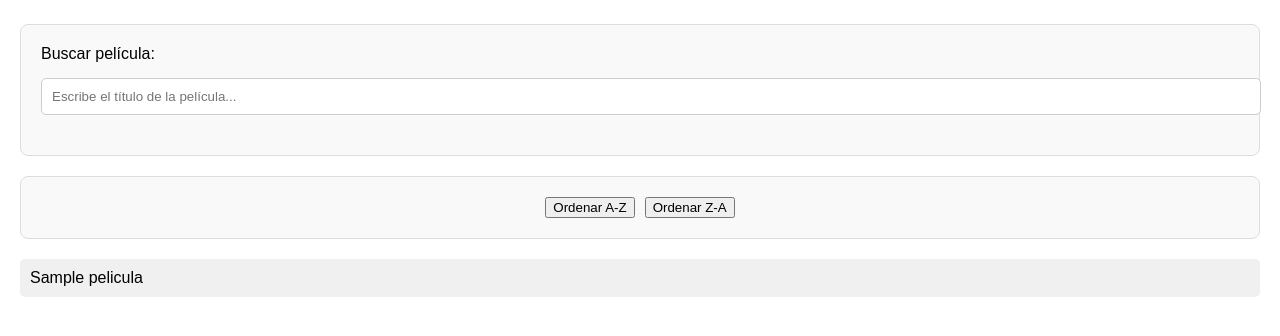
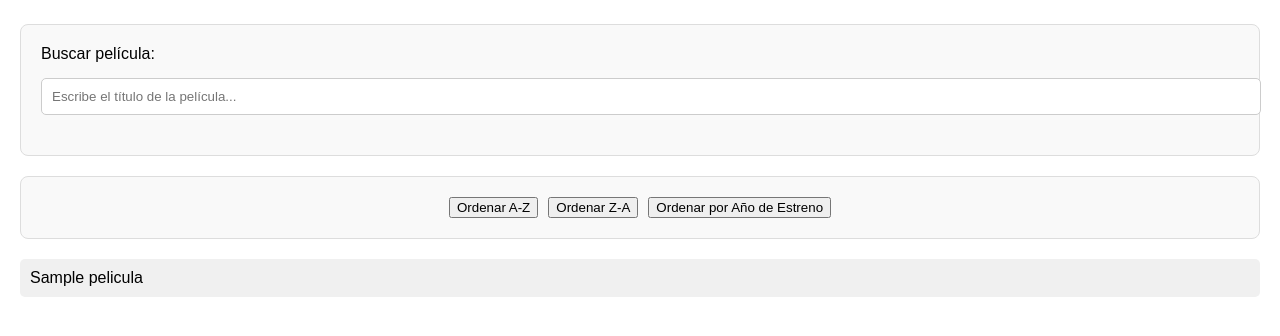
Before and after one commit to jonizaguirre09/ProyectoColaborativoAPI, a Flask app: template API_2/templates/todas_peliculas.html in a window 1280 px wide. Shown: the part 136-472 px from the top of the page. Run offline with Flask 3, Linux system fonts and the light colour scheme; the template is opened without the code that fills it: most values are stand-ins (such as "Sample title", 1, 10 or a date in 2020).

Commit message:
Update todas_peliculas.html

```diff
--- a/API_2/templates/todas_peliculas.html
+++ b/API_2/templates/todas_peliculas.html
@@ -13,15 +13,18 @@
     <div class="form-container" style="display: flex; gap: 10px; justify-content: center; margin-bottom: 20px;">
         <button onclick="sortMovies('az')">Ordenar A-Z</button>
         <button onclick="sortMovies('za')">Ordenar Z-A</button>
+        <button onclick="sortMovies('anio')">Ordenar por Año de Estreno</button>
     </div>
 
     <!-- Listado de películas -->
     <ul class="movie-list" id="movie-list">
         {% for pelicula in todas_peliculas %}
             <li>
-                <a href="#" onclick="obtenerDetalles('{{ pelicula }}')" style="color: black; text-decoration: none;">
-                    {{ pelicula }}
+                <a href="#" onclick="obtenerDetalles('{{ pelicula['titulo'] }}')" style="color: black; text-decoration: none;">
+                    {{ pelicula['titulo'] }}
                 </a>
+                <!-- Año de estreno en un campo oculto -->
+                <span class="anio-estreno" style="display: none;">{{ pelicula['anio_estreno'] }}</span>
             </li>
         {% endfor %}
     </ul>
@@ -46,9 +49,16 @@
         function sortMovies(order) {
             // Ordenamiento alfabético (A-Z y Z-A)
             if (order === 'az') {
-                movies.sort((a, b) => a.textContent.localeCompare(b.textContent));
+                movies.sort((a, b) => a.querySelector('a').textContent.localeCompare(b.querySelector('a').textContent));
             } else if (order === 'za') {
-                movies.sort((a, b) => b.textContent.localeCompare(a.textContent));
+                movies.sort((a, b) => b.querySelector('a').textContent.localeCompare(a.querySelector('a').textContent));
+            } else if (order === 'anio') {
+                // Ordenamiento por año de estreno
+                movies.sort((a, b) => {
+                    const anioA = parseInt(a.querySelector('.anio-estreno').innerText);
+                    const anioB = parseInt(b.querySelector('.anio-estreno').innerText);
+                    return anioA - anioB; // Orden ascendente por año
+                });
             }
 
             // Vuelve a agregar las películas en el nuevo orden
```
